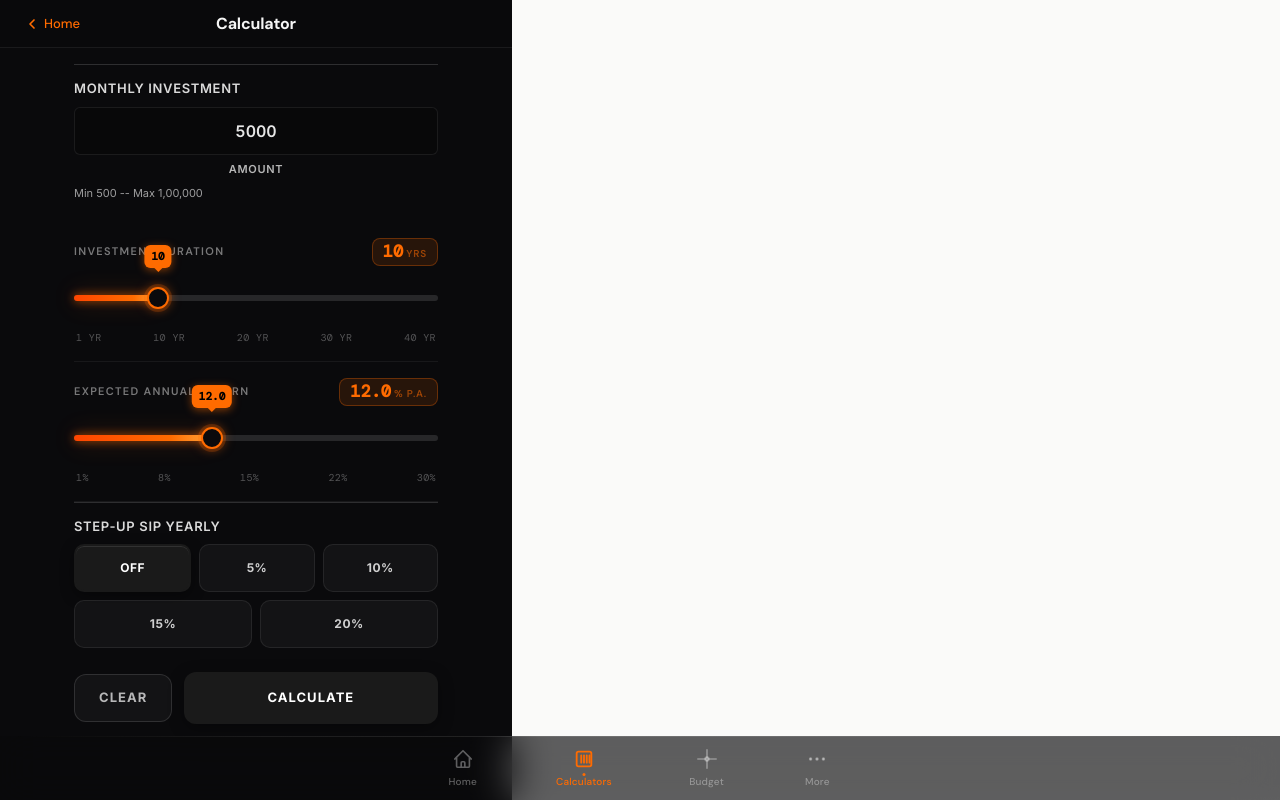
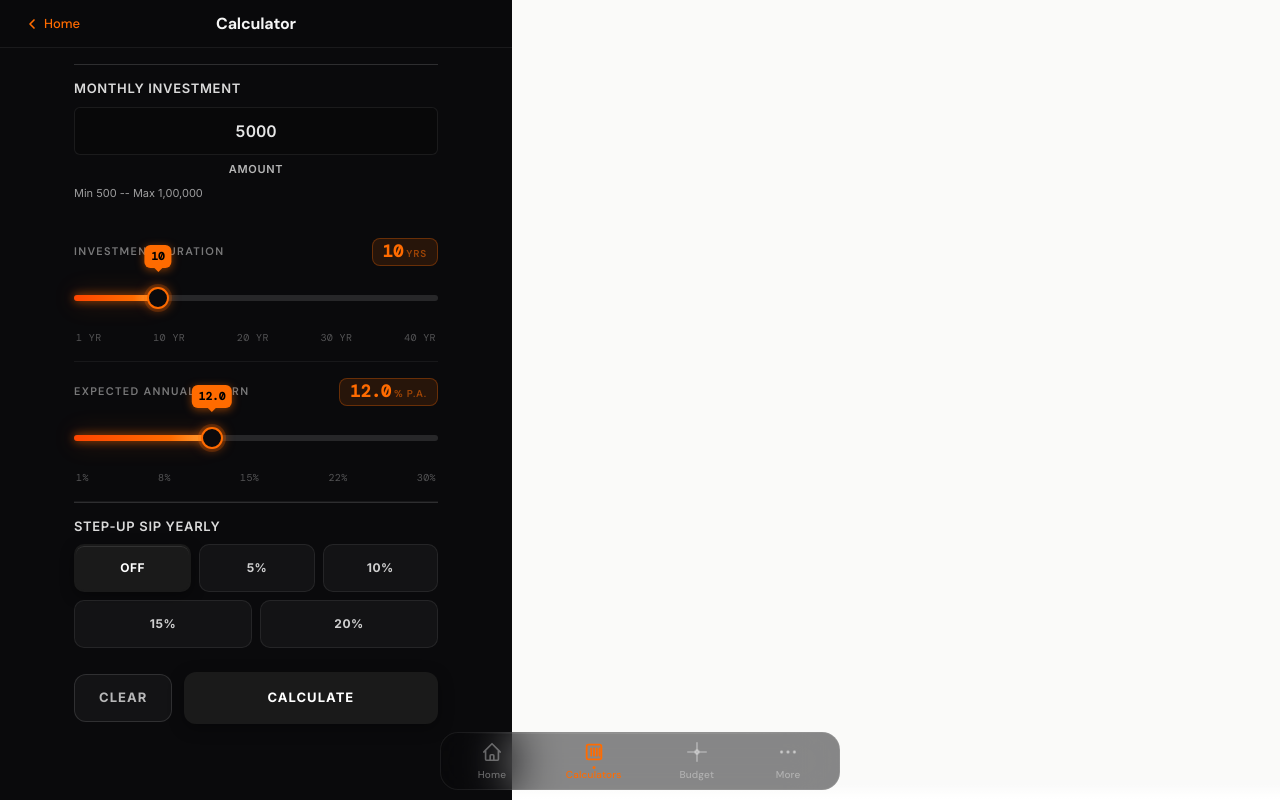
Before and after one commit to JbRzKratos/Finacial-Calc, a React (Vite) app: page /calculator/sip in a window 1280 px wide. Built offline with nearby package versions, Linux system fonts and the light colour scheme.

Commit message:
All Changes Done

```diff
--- a/app/page.tsx
+++ b/app/page.tsx
@@ -3,8 +3,8 @@ import { PageLayout } from "@/components/layout/PageLayout";
 
 export default function Home() {
   return (
-    <PageLayout>
-    <div className="flex flex-col items-center justify-center p-5 relative overflow-hidden min-h-dvh" style={{ paddingBottom: "calc(96px + env(safe-area-inset-bottom))" }}>
+    <PageLayout noNav>
+    <div className="flex flex-col items-center justify-center p-5 relative overflow-hidden min-h-dvh">
       {/* Wordmark */}
       <div className="w-full max-w-lg mb-10 md:mb-14">
         <Link to="/" className="inline-flex items-center gap-2.5 no-underline group">
--- a/src/globals.css
+++ b/src/globals.css
@@ -791,25 +791,10 @@
   left: 0;
   right: 0;
   z-index: var(--z-sticky);
-  padding-bottom: env(safe-area-inset-bottom, 0px);
-  box-sizing: content-box;
-}
-.app-bottom-nav::before {
-  content: '';
-  position: absolute;
-  inset: 0;
-  background: rgba(10,10,12,0.65);
-  backdrop-filter: blur(20px);
-  -webkit-backdrop-filter: blur(20px);
-}
-.app-bottom-nav::after {
-  content: '';
-  position: absolute;
-  top: 0;
-  left: 12px;
-  right: 12px;
-  height: 1px;
-  background: linear-gradient(90deg, transparent, rgba(255,255,255,0.08) 20%, rgba(255,255,255,0.12) 50%, rgba(255,255,255,0.08) 80%, transparent);
+  display: flex;
+  justify-content: center;
+  padding: 0 10px;
+  padding-bottom: calc(10px + env(safe-area-inset-bottom, 0px));
   pointer-events: none;
 }
 .app-bottom-nav-inner {
@@ -818,10 +803,26 @@
   display: flex;
   align-items: center;
   justify-content: space-around;
-  height: 64px;
-  max-width: 480px;
-  margin: 0 auto;
-  padding: 0 8px;
+  height: 58px;
+  width: 100%;
+  max-width: 400px;
+  padding: 0 6px;
+  border-radius: 18px;
+  background: rgba(10,10,12,0.48);
+  backdrop-filter: blur(24px);
+  -webkit-backdrop-filter: blur(24px);
+  border: 1px solid rgba(255,255,255,0.07);
+  pointer-events: auto;
+}
+.app-bottom-nav-inner::after {
+  content: '';
+  position: absolute;
+  top: 0;
+  left: 18px;
+  right: 18px;
+  height: 1px;
+  background: linear-gradient(90deg, transparent, rgba(255,255,255,0.07) 20%, rgba(255,255,255,0.10) 50%, rgba(255,255,255,0.07) 80%, transparent);
+  pointer-events: none;
 }
 .app-bottom-nav-btn {
   display: flex;
```
